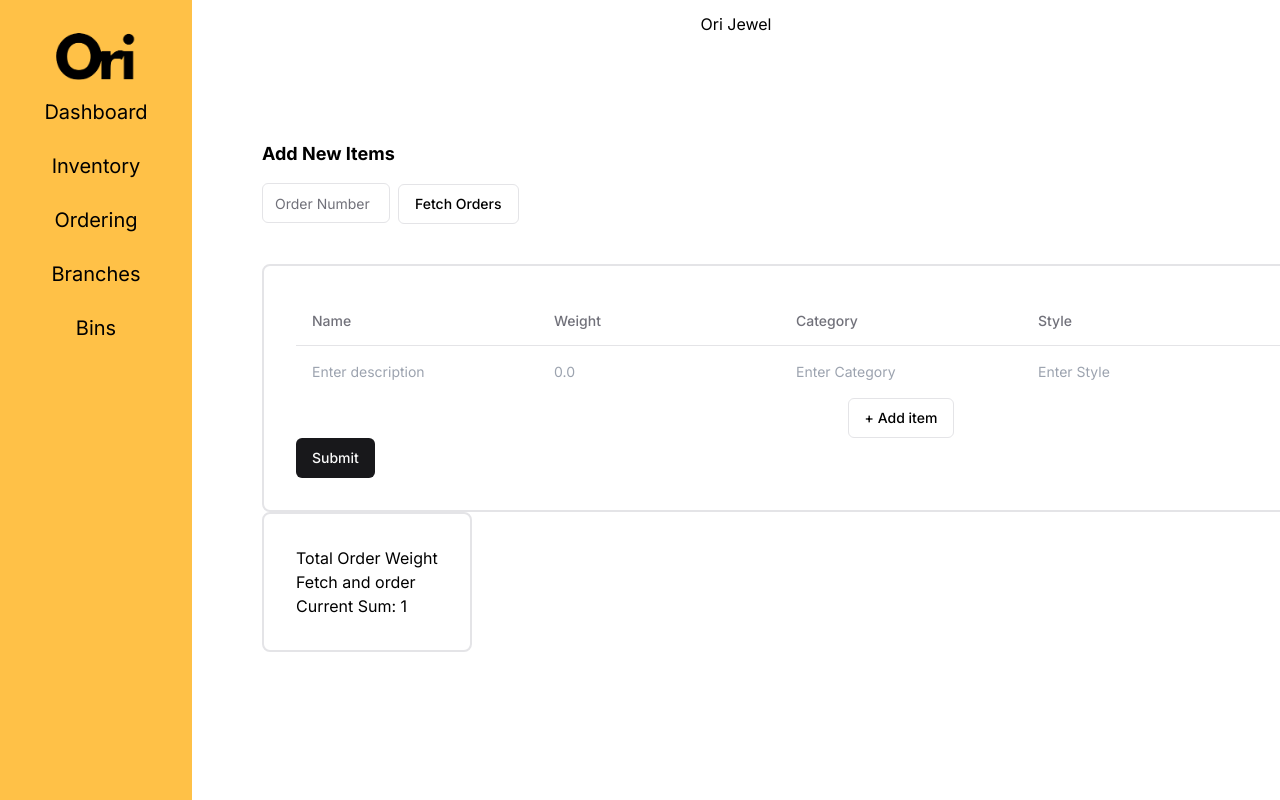
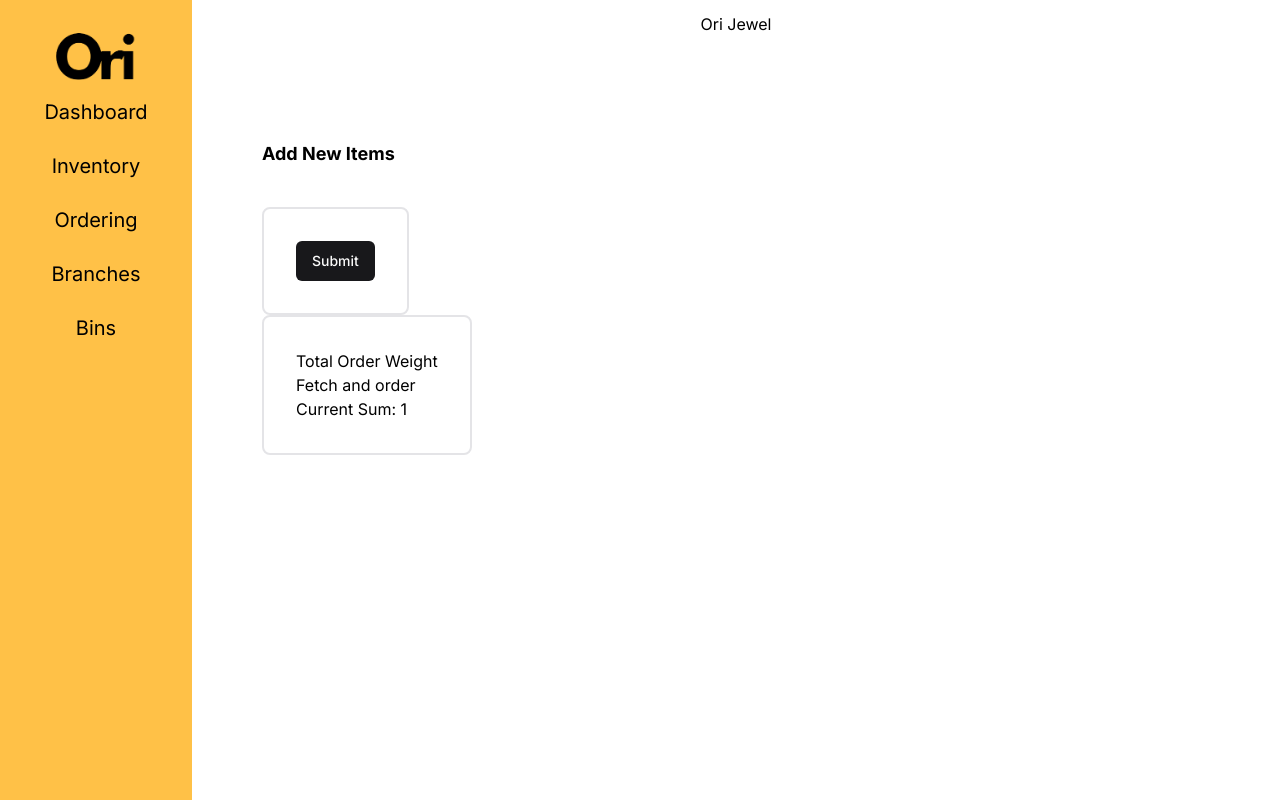
Before and after one commit to grayowldev/ori-web, a Next.js app: page /inventory/create-inventory-item in a window 1280 px wide. Built offline with nearby package versions, Linux system fonts and the light colour scheme.

Commit message:
Next 14 update fix1

```diff
--- a/app/inventory/create-inventory-item/page.tsx
+++ b/app/inventory/create-inventory-item/page.tsx
@@ -1,22 +1,22 @@
 'use client'
 import {useState} from "react";
 import Slider from "@/components/Sliders/slider";
-import {getAllOrders} from "@/services/ori/oriOrdering";
-import {Simulate} from "react-dom/test-utils";
-import input = Simulate.input;
-import {arrayOf} from "prop-types";
+// import {getAllOrders} from "@/services/ori/oriOrdering";
+// import {Simulate} from "react-dom/test-utils";
+// import input = Simulate.input;
+// import {arrayOf} from "prop-types";
 import {createInventoryItems} from "@/services/inventory";
-import {Input} from "@/components/ui/input";
+// import {Input} from "@/components/ui/input";
 import {Button} from "@/components/ui/button";
-import {
-    Table,
-    TableBody,
-    TableCaption,
-    TableCell,
-    TableHead,
-    TableHeader,
-    TableRow,
-} from "@/components/ui/table"
+// import {
+//     Table,
+//     TableBody,
+//     TableCaption,
+//     TableCell,
+//     TableHead,
+//     TableHeader,
+//     TableRow,
+// } from "@/components/ui/table"
 import {Progress} from "@/components/ui/progress";
 
 export default function CreateInventoryItem() {
@@ -32,8 +32,8 @@
 
 
     const [showRightSlider, setShowRightSlider] = useState(false);
-    const [purchaseOrder, setPurchaseOrer] = useState(null);
-    const [itemQty, setItemQty] = useState(2)
+    const [purchaseOrder, setPurchaseOrder] = useState(null);
+    // const [itemQty, setItemQty] = useState(2)
     const [tableRows, setTableRows] = useState<Row[]>([
         {
             id: 0,
@@ -45,140 +45,138 @@
         }
     ])
     const [weightSum, setWeightSum] = useState(1)
-    const triggerRightSlider = () => {
-        setShowRightSlider(!showRightSlider)
-        console.log(showRightSlider)
-    }
+    // const triggerRightSlider = () => {
+    //     setShowRightSlider(!showRightSlider)
+    //     console.log(showRightSlider)
+    // }
 
     let handleOrderSelection = (data: any) => {
-        setPurchaseOrer(data)
+        setPurchaseOrder(data)
         console.log('order: ',purchaseOrder)
     }
 
-    let updateItemQty = (event: any) => {
-        console.log('update vals')
-        if (event.target != null) {
-            console.log('event', event.target)
-            setItemQty(event.target.value)
-        }
-    }
+    // let updateItemQty = (event: any) => {
+    //     console.log('update vals')
+    //     if (event.target != null) {
+    //         console.log('event', event.target)
+    //         setItemQty(event.target.value)
+    //     }
+    // }
 
 
-    let generateTableRows = () => {
-
-        console.log('generating...')
-        setItemQty(itemQty + 1)
-        console.log(typeof itemQty, itemQty)
-        setTableRows([])
-        let rows = []
-        for (let i = 0; i < itemQty; i++ ) {
-            const newItem = {
-                id: i,
-                name: '',
-                goldGrossWeight: 0.0,
-                category: '',
-                subCategory: '',
-                karat: 0.0
-            }
-            rows.push(newItem)
-        }
-        setTableRows(rows)
-        console.log(tableRows)
-        // setShowTableRows(false)
-        // setShowTableRows(true)
-        // console.log(showTableRows)
-    }
+    // let generateTableRows = () => {
+    //
+    //     console.log('generating...')
+    //     setItemQty(itemQty + 1)
+    //     console.log(typeof itemQty, itemQty)
+    //     setTableRows([])
+    //     let rows = []
+    //     for (let i = 0; i < itemQty; i++ ) {
+    //         const newItem = {
+    //             id: i,
+    //             name: '',
+    //             goldGrossWeight: 0.0,
+    //             category: '',
+    //             subCategory: '',
+    //             karat: 0.0
+    //         }
+    //         rows.push(newItem)
+    //     }
+    //     setTableRows(rows)
+    //     console.log(tableRows)
+    //     // setShowTableRows(false)
+    //     // setShowTableRows(true)
+    //     // console.log(showTableRows)
+    // }
 
 
     // Update Fields in rowData
-    let updateName = (id: number, event:any) => {
-        console.log(id)
-        let data = tableRows
-        console.log(data)
-        console.log(event)
-        const updatedRows =  tableRows.map(obj => {
-             if (obj.id === id && event.target) {
-                console.log('found')
+    // let updateName = (id: number, event:any) => {
+    //     console.log(id)
+    //     let data = tableRows
+    //     console.log(data)
+    //     console.log(event)
+    //     const updatedRows =  tableRows.map(obj => {
+    //          if (obj.id === id && event.target) {
+    //             console.log('found')
+    //
+    //             return {...obj, name: event.target.value}
+    //         }
+    //         return obj;
+    //     })
+    //     setTableRows(updatedRows)
+    //     console.log(data,tableRows)
+    // }
 
-                return {...obj, name: event.target.value}
-            }
-            return obj;
-        })
-        setTableRows(updatedRows)
-        console.log(data,tableRows)
-    }
+    // let updateWeight = (id: number, event:any) => {
+    //     let data = tableRows
+    //     const updatedRows =  tableRows.map(obj => {
+    //         if (obj.id === id && event.target) {
+    //             console.log('found')
+    //             return {...obj, goldGrossWeight: Number(event.target.value)}
+    //         }
+    //         return obj;
+    //     })
+    //     console.log(getCurrSum)
+    //     setWeightSum(getCurrSum)
+    //     console.log('@@@',weightSum)
+    //     setTableRows(updatedRows)
+    //     console.log(tableRows)
+    //     console.log('@@@1',weightSum)
+    // }
 
-    let updateWeight = (id: number, event:any) => {
-        let data = tableRows
-        const updatedRows =  tableRows.map(obj => {
-            if (obj.id === id && event.target) {
-                console.log('found')
-                return {...obj, goldGrossWeight: Number(event.target.value)}
-            }
-            return obj;
-        })
-        console.log(getCurrSum)
-        setWeightSum(getCurrSum)
-        console.log('@@@',weightSum)
-        setTableRows(updatedRows)
-        console.log(tableRows)
-        console.log('@@@1',weightSum)
-    }
+    // let updateCategory = (id: number, event:any) => {
+    //     let data = tableRows
+    //     const updatedRows =  tableRows.map(obj => {
+    //         if (obj.id === id && event.target) {
+    //             console.log('found')
+    //             return {...obj, category: event.target.value}
+    //         }
+    //         return obj;
+    //     })
+    //     setTableRows(updatedRows)
+    //     console.log(tableRows)
+    // }
 
-    let updateCategory = (id: number, event:any) => {
-        let data = tableRows
-        const updatedRows =  tableRows.map(obj => {
-            if (obj.id === id && event.target) {
-                console.log('found')
-                return {...obj, category: event.target.value}
-            }
-            return obj;
-        })
-        setTableRows(updatedRows)
-        console.log(tableRows)
-    }
+    // let updateStyle = (id: number, event:any) => {
+    //     let data = tableRows
+    //     const updatedRows =  tableRows.map(obj => {
+    //         if (obj.id === id && event.target) {
+    //             console.log('found')
+    //             return {...obj, subCategory: event.target.value}
+    //         }
+    //         return obj;
+    //     })
+    //     setTableRows(updatedRows)
+    //     console.log(tableRows)
+    // }
 
-    let updateStyle = (id: number, event:any) => {
-        let data = tableRows
-        const updatedRows =  tableRows.map(obj => {
-            if (obj.id === id && event.target) {
-                console.log('found')
-                return {...obj, subCategory: event.target.value}
-            }
-            return obj;
-        })
-        setTableRows(updatedRows)
-        console.log(tableRows)
-    }
+    // let updateMetalPurity = (id: number, event:any) => {
+    //     let data = tableRows
+    //     const updatedRows =  tableRows.map(obj => {
+    //         if (obj.id === id && event.target) {
+    //             console.log('found')
+    //             return {...obj, karat: event.target.value}
+    //         }
+    //         return obj;
+    //     })
+    //     setTableRows(updatedRows)
+    //     console.log(tableRows)
+    // }
 
-    let updateMetalPurity = (id: number, event:any) => {
-        let data = tableRows
-        const updatedRows =  tableRows.map(obj => {
-            if (obj.id === id && event.target) {
-                console.log('found')
-                return {...obj, karat: event.target.value}
-            }
-            return obj;
-        })
-        setTableRows(updatedRows)
-        console.log(tableRows)
-    }
-
-    const getCurrSum = tableRows.reduce((accumulator, currObj) => {
-        console.log("acc", accumulator)
-        console.log(currObj.goldGrossWeight)
-        console.log(accumulator + currObj.goldGrossWeight)
-        // setWeightSum(accumulator + currObj.goldGrossWeight)
-        return accumulator + currObj.goldGrossWeight
-    }, 0)
+    // const getCurrSum = tableRows.reduce((accumulator, currObj) => {
+    //     console.log("acc", accumulator)
+    //     console.log(currObj.goldGrossWeight)
+    //     console.log(accumulator + currObj.goldGrossWeight)
+    //     // setWeightSum(accumulator + currObj.goldGrossWeight)
+    //     return accumulator + currObj.goldGrossWeight
+    // }, 0)
 
     let handleSubmit = async (event: any) => {
-        console.log(tableRows)
         event.preventDefault();
 
         try {
             const response = await createInventoryItems(tableRows)
-
             if (response.ok) {
                 throw new Error('Network response is not OK')
             }
@@ -186,9 +184,6 @@
             console.log(error)
         }
     }
-
-
-
 
 
     return (
@@ -200,10 +195,10 @@
 
             {showRightSlider && <Slider orderSelection={handleOrderSelection} isSidebarVisible={showRightSlider}/>}
             <div className={"item-container order-fetch-container"}>
-                <Input className={"w-32 inline"} placeholder={purchaseOrder != null  ? purchaseOrder['id'] : "Order Number"}/>
-                <Button className={"ml-2"} variant={"outline"}  onClick={triggerRightSlider}>
-                    Fetch Orders
-                </Button>
+                {/*<Input className={"w-32 inline"} placeholder={purchaseOrder != null  ? purchaseOrder['id'] : "Order Number"}/>*/}
+                {/*<Button className={"ml-2"} variant={"outline"}  onClick={triggerRightSlider}>*/}
+                {/*    Fetch Orders*/}
+                {/*</Button>*/}
 
             </div>
 
@@ -225,46 +220,46 @@
             {/*todo: Create table rows depending on number of items being created*/}
 
             <div className={"w-max border-solid border-2 rounded-lg p-8"}>
-                <Table>
-                    <TableHeader>
-                    <TableRow>
-                        <TableHead>Name</TableHead>
-                        <TableHead>Weight</TableHead>
-                        <TableHead>Category</TableHead>
-                        <TableHead>Style</TableHead>
-                        <TableHead>Metal Purity</TableHead>
-                    </TableRow>
-                    </TableHeader>
-                    <TableBody>
-                        {(
-                            tableRows.map((item:any, index:number) => {
-                                console.log(tableRows)
-                                return (
-                                    <TableRow key={item.id}>
-                                        <TableCell>
-                                            <input placeholder={'Enter description'} onChange={(e) => updateName(item.id, e)}/>
-                                        </TableCell>
-                                        <TableCell>
-                                            <input type={"number"} placeholder={'0.0'} onChange={(e) => updateWeight(item.id, e)}/>
-                                        </TableCell>
-                                        <TableCell>
-                                            <input type={"text"} placeholder={'Enter Category'} onChange={(e) => updateCategory(item.id, e)}/>
-                                        </TableCell>
-                                        <TableCell>
-                                            <input type={"text"} placeholder={'Enter Style'} onChange={(e) => updateStyle(item.id, e)}/>
-                                        </TableCell>
-                                        <TableCell>
-                                            <input type={"number"} placeholder={'0.0'} onChange={(e) => updateMetalPurity(item.id, e)}/>
-                                        </TableCell>
-                                    </TableRow>
-                                )
-                            })
-                        )}
-                    </TableBody>
-                </Table>
+                {/*<Table>*/}
+                {/*    <TableHeader>*/}
+                {/*    <TableRow>*/}
+                {/*        <TableHead>Name</TableHead>*/}
+                {/*        <TableHead>Weight</TableHead>*/}
+                {/*        <TableHead>Category</TableHead>*/}
+                {/*        <TableHead>Style</TableHead>*/}
+                {/*        <TableHead>Metal Purity</TableHead>*/}
+                {/*    </TableRow>*/}
+                {/*    </TableHeader>*/}
+                {/*    <TableBody>*/}
+                {/*        /!*{(*!/*/}
+                {/*        /!*    tableRows.map((item:any, index:number) => {*!/*/}
+                {/*        /!*        console.log(tableRows)*!/*/}
+                {/*        /!*        return (*!/*/}
+                {/*        /!*            <TableRow key={item.id}>*!/*/}
+                {/*        /!*                <TableCell>*!/*/}
+                {/*        /!*                    <input placeholder={'Enter description'} onChange={(e) => updateName(item.id, e)}/>*!/*/}
+                {/*        /!*                </TableCell>*!/*/}
+                {/*        /!*                /!*<TableCell>*!/*!/*/}
+                {/*        /!*                /!*    <input type={"number"} placeholder={'0.0'} onChange={(e) => updateWeight(item.id, e)}/>*!/*!/*/}
+                {/*        /!*                /!*</TableCell>*!/*!/*/}
+                {/*        /!*                <TableCell>*!/*/}
+                {/*        /!*                    <input type={"text"} placeholder={'Enter Category'} onChange={(e) => updateCategory(item.id, e)}/>*!/*/}
+                {/*        /!*                </TableCell>*!/*/}
+                {/*        /!*                <TableCell>*!/*/}
+                {/*        /!*                    <input type={"text"} placeholder={'Enter Style'} onChange={(e) => updateStyle(item.id, e)}/>*!/*/}
+                {/*        /!*                </TableCell>*!/*/}
+                {/*        /!*                <TableCell>*!/*/}
+                {/*        /!*                    <input type={"number"} placeholder={'0.0'} onChange={(e) => updateMetalPurity(item.id, e)}/>*!/*/}
+                {/*        /!*                </TableCell>*!/*/}
+                {/*        /!*            </TableRow>*!/*/}
+                {/*        /!*        )*!/*/}
+                {/*        /!*    })*!/*/}
+                {/*        /!*)}*!/*/}
+                {/*    </TableBody>*/}
+                {/*</Table>*/}
 
                 <div className={"w-full inline flex place-content-center w-100%"}>
-                    <Button variant={"outline"} className={"center"} onClick={generateTableRows}>+ Add item</Button>
+                    {/*<Button variant={"outline"} className={"center"} onClick={generateTableRows}>+ Add item</Button>*/}
                 </div>
                 <Button onClick={handleSubmit}>Submit</Button>
             </div>
```
